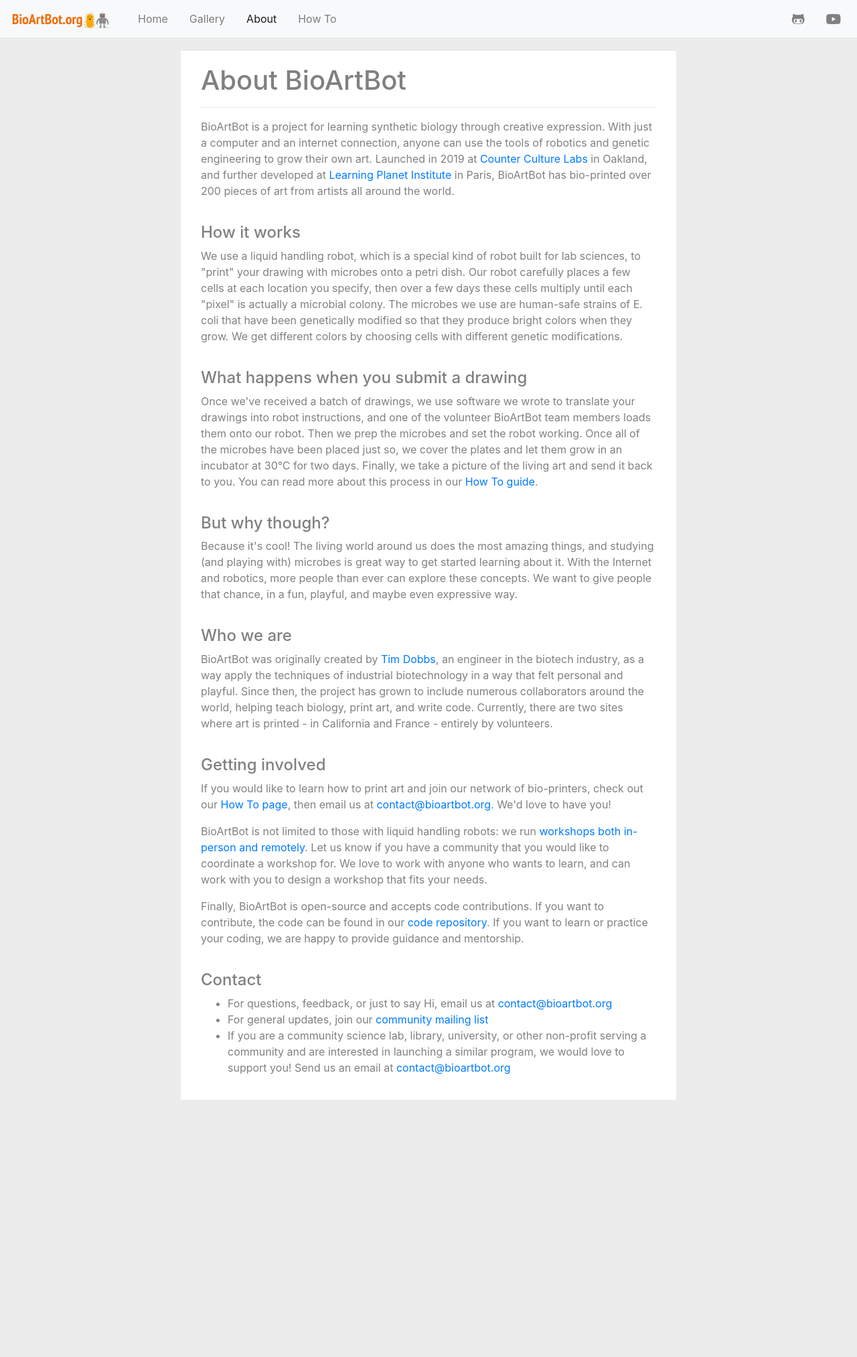
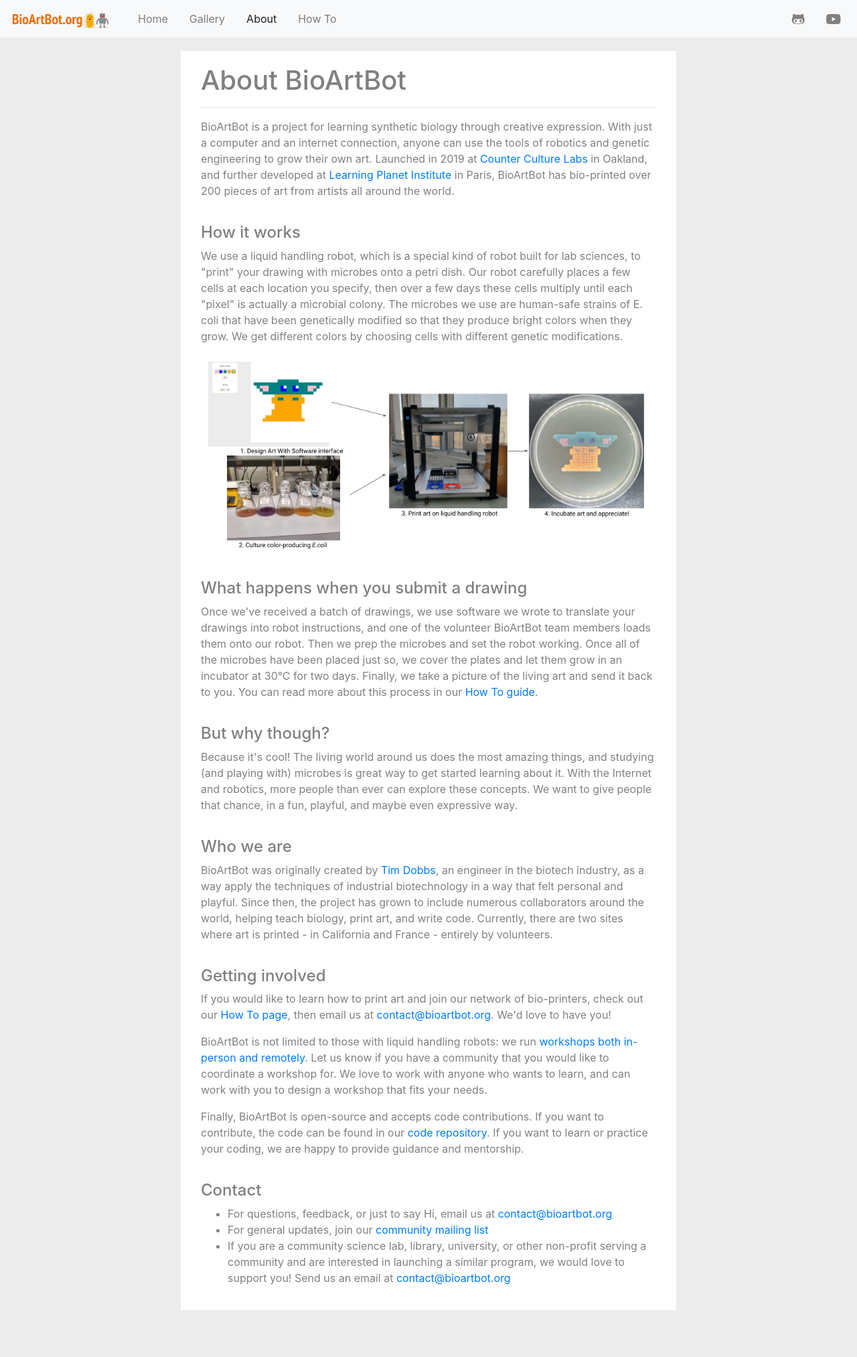
Before and after one commit to BioArtBot/blog, a Jekyll site: the page built from about.markdown, in a window 1280 px wide. Shown: the whole page at 67% size. Built offline with Jekyll 4.4.1, drawn with Linux system fonts in a browser that asks for light colours; nearby versions of some CDN libraries; before the commit the page ends 1712 px from its top, so only the background shows below that.

Commit message:
Add diagram on about page

```diff
--- a/about.markdown
+++ b/about.markdown
@@ -15,6 +15,8 @@
     Our robot carefully places a few cells at each location you specify, then over a few days these cells multiply until each "pixel" is actually a microbial colony.
     The microbes we use are human-safe strains of E. coli that have been genetically modified so that they produce bright colors when they grow.
     We get different colors by choosing cells with different genetic modifications.</p>
+
+![the overall bioartbot process](/assets/img/overall_bioartbot_process.png)
 
 <h4>What happens when you submit a drawing</h4>
 
```
